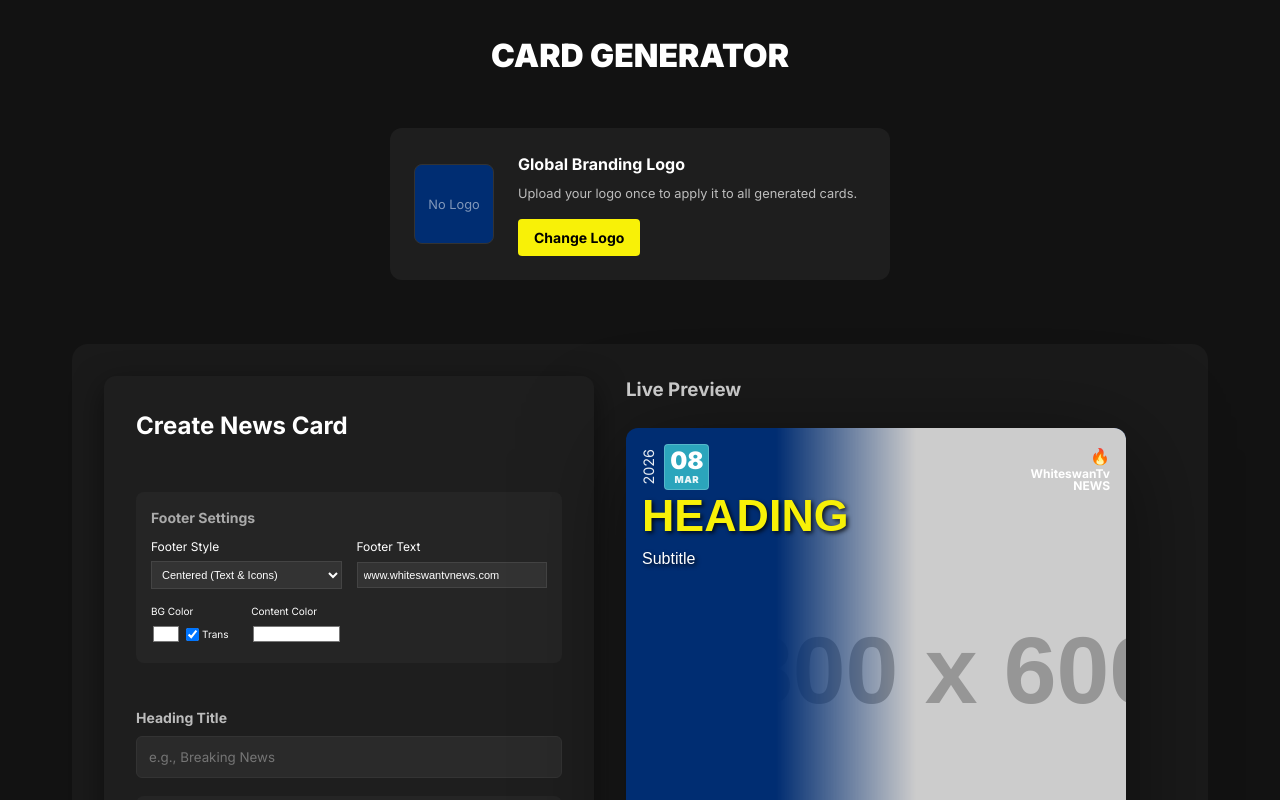
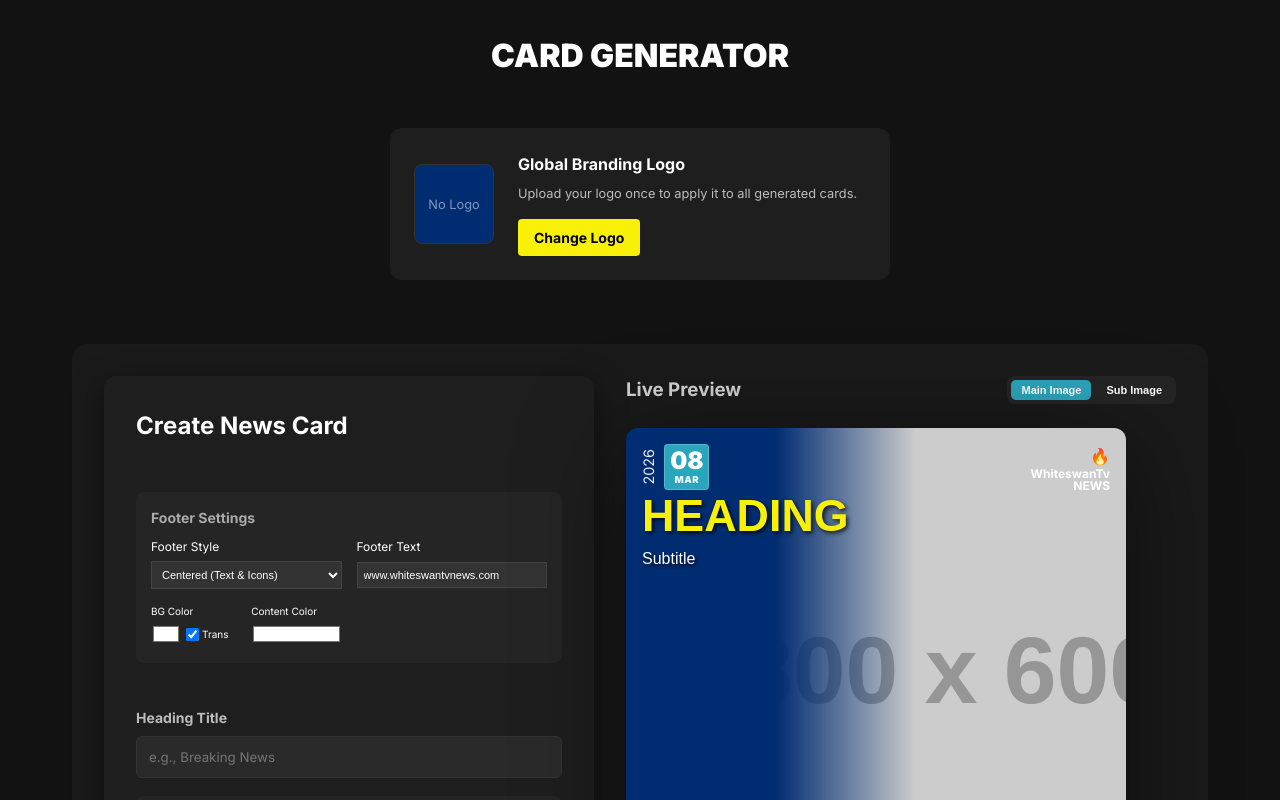
Before and after one commit to geomanuk20/card-generator, a React (Vite) app in the folder frontend/: page / in a window 1280 px wide. Shown: the top 800 px of the page. Built offline with nearby package versions, Linux system fonts and the light colour scheme; no server answers; the HTML template or start-up script is replaced by a standard one; a web font is replaced by a local one.

Commit message:
Implement switchable dragging for main and sub-subject images

```diff
--- a/frontend/src/components/CardGenerator.jsx
+++ b/frontend/src/components/CardGenerator.jsx
@@ -69,6 +69,7 @@ const CardGenerator = ({ onCardGenerated, globalLogo }) => {
   const [isProcessingBG, setIsProcessingBG] = useState(false);
   const [isProcessingSubBG, setIsProcessingSubBG] = useState(false);
   const [loading, setLoading] = useState(false);
+  const [activeEditTarget, setActiveEditTarget] = useState('main'); // 'main' or 'sub'
 
   // Update preview URL when image changes
   useEffect(() => {
@@ -297,7 +298,11 @@ const CardGenerator = ({ onCardGenerated, globalLogo }) => {
   };
 
   const handleImagePositionChange = (newPos) => {
-    setFormData(prev => ({ ...prev, imageObjectPosition: newPos }));
+    if (activeEditTarget === 'main') {
+      setFormData(prev => ({ ...prev, imageObjectPosition: newPos }));
+    } else {
+      setFormData(prev => ({ ...prev, subImageObjectPosition: newPos }));
+    }
   };
 
   return (
@@ -939,7 +944,41 @@ const CardGenerator = ({ onCardGenerated, globalLogo }) => {
         top: '20px',
         alignSelf: 'flex-start'
       }}>
-        <h3 style={{ marginBottom: '1.5rem', opacity: 0.8 }}>Live Preview</h3>
+        <div style={{ display: 'flex', justifyContent: 'space-between', alignItems: 'center', marginBottom: '1.5rem' }}>
+          <h3 style={{ margin: 0, opacity: 0.8 }}>Live Preview</h3>
+          <div className="edit-target-toggle" style={{ display: 'flex', gap: '5px', background: '#252525', padding: '4px', borderRadius: '8px' }}>
+            <button
+              type="button"
+              onClick={() => setActiveEditTarget('main')}
+              style={{
+                fontSize: '11px',
+                padding: '4px 10px',
+                background: activeEditTarget === 'main' ? '#2ba5bc' : 'transparent',
+                color: '#fff',
+                border: 'none',
+                borderRadius: '5px',
+                cursor: 'pointer'
+              }}
+            >
+              Main Image
+            </button>
+            <button
+              type="button"
+              onClick={() => setActiveEditTarget('sub')}
+              style={{
+                fontSize: '11px',
+                padding: '4px 10px',
+                background: activeEditTarget === 'sub' ? '#2ba5bc' : 'transparent',
+                color: '#fff',
+                border: 'none',
+                borderRadius: '5px',
+                cursor: 'pointer'
+              }}
+            >
+              Sub Image
+            </button>
+          </div>
+        </div>
         <div className="preview-wrapper" style={{
           filter: 'drop-shadow(0 20px 50px rgba(0,0,0,0.5))'
         }}>
@@ -948,6 +987,7 @@ const CardGenerator = ({ onCardGenerated, globalLogo }) => {
             globalLogo={globalLogo}
             isPreview={true}
             onImagePositionChange={handleImagePositionChange}
+            activeEditTarget={activeEditTarget}
           />
         </div>
       </div>
--- a/frontend/src/components/PremiumCard.jsx
+++ b/frontend/src/components/PremiumCard.jsx
@@ -1,7 +1,7 @@
 import React, { useRef, useState, useEffect } from 'react';
 import { toPng } from 'html-to-image';
 
-const PremiumCard = ({ card, globalLogo, isPreview = false, onImagePositionChange }) => {
+const PremiumCard = ({ card, globalLogo, isPreview = false, onImagePositionChange, activeEditTarget = 'main' }) => {
   const cardRef = useRef(null);
   const [isDragging, setIsDragging] = useState(false);
   const [startPos, setStartPos] = useState({ x: 0, y: 0 });
@@ -21,7 +21,8 @@ const PremiumCard = ({ card, globalLogo, isPreview = false, onImagePositionChang
   const handleMouseMove = (e) => {
     if (!isDragging || !isPreview || !cardRef.current) return;
 
-    const imgElement = cardRef.current.querySelector('.card-image-subject');
+    const targetSelector = activeEditTarget === 'main' ? '.card-image-subject' : '.card-sub-image';
+    const imgElement = cardRef.current.querySelector(targetSelector);
     if (!imgElement) return;
 
     const rect = imgElement.getBoundingClientRect();
```
